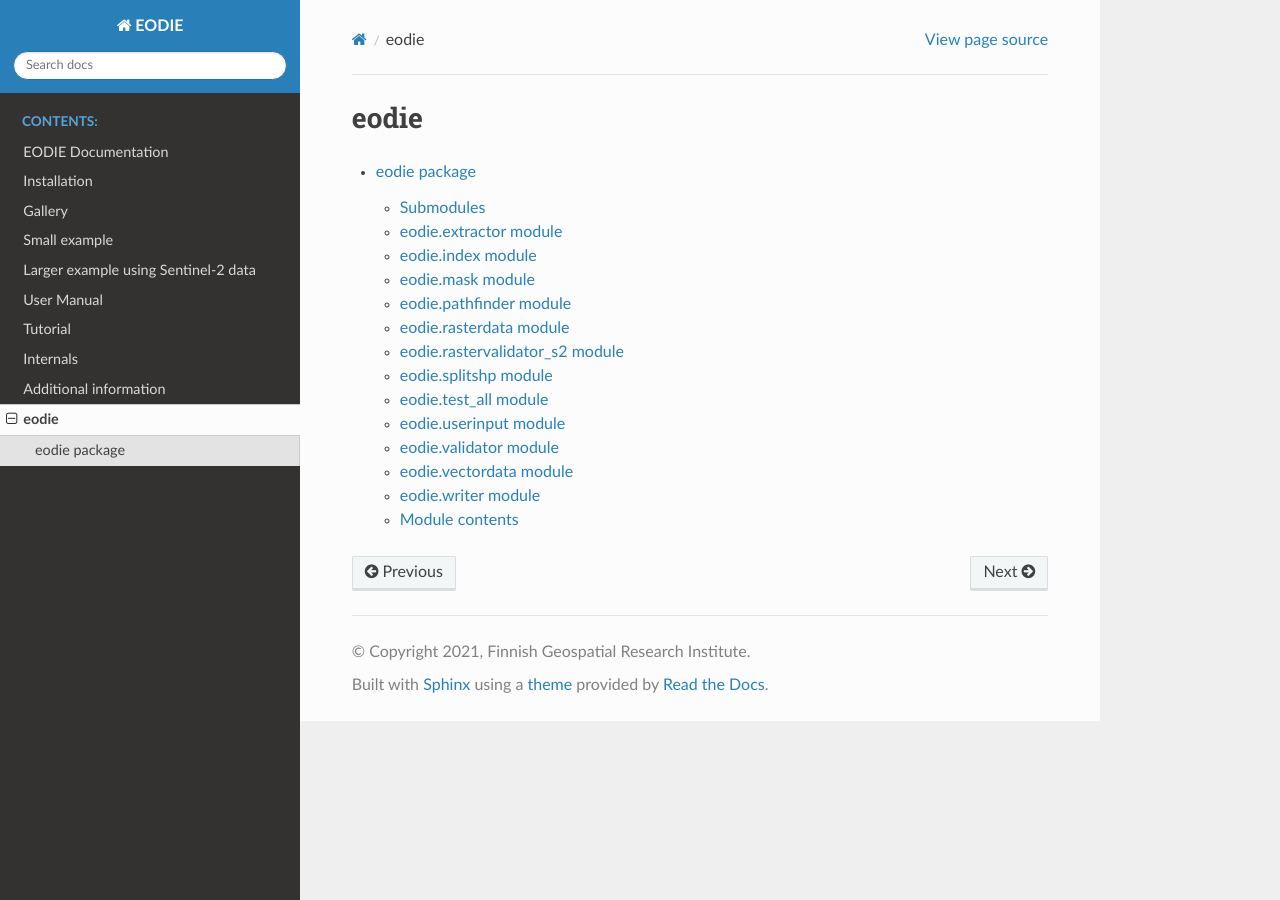
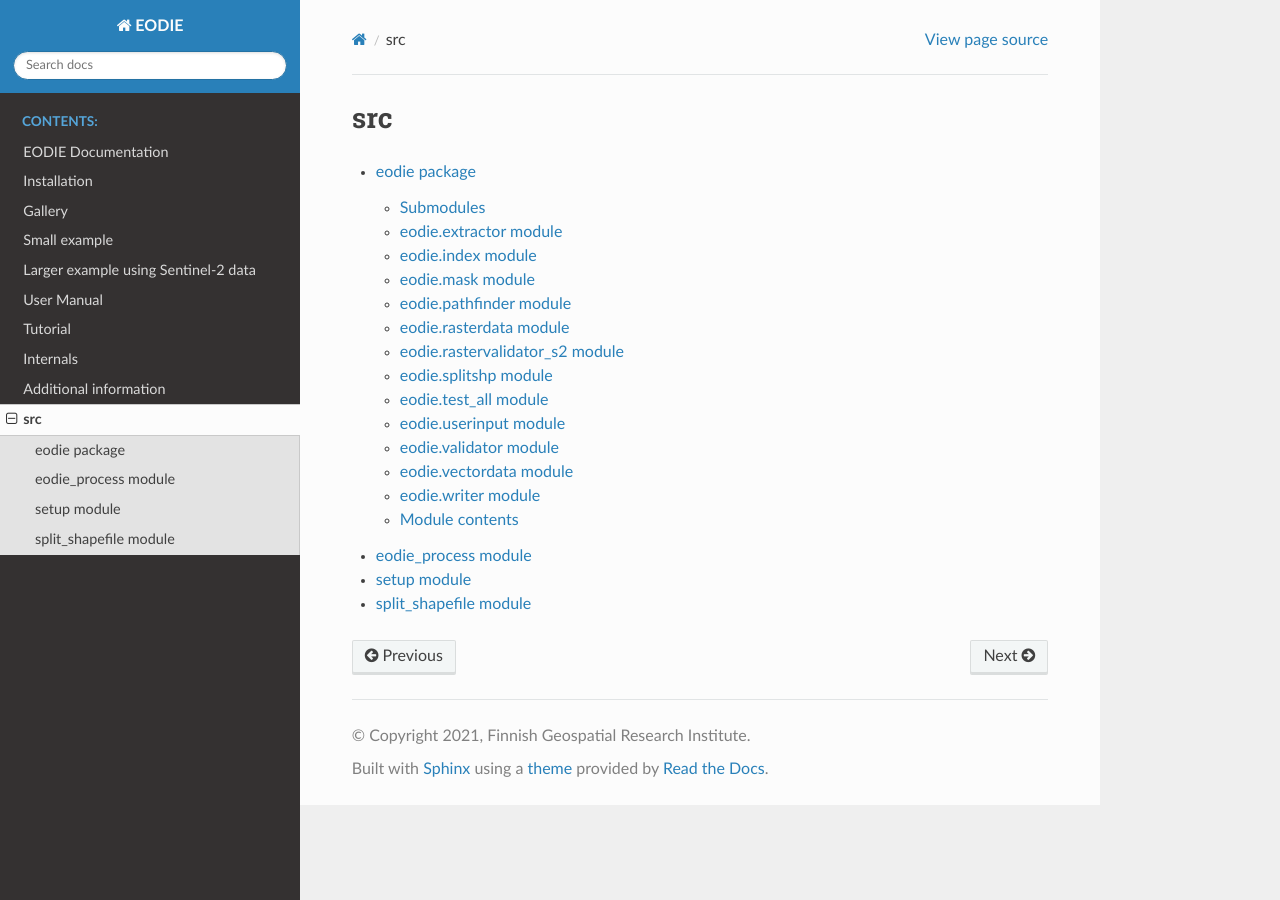
Before and after one commit to samumantha/EODIE, a Sphinx documentation site: the page built from docs/modules.rst, in a window 1280 px wide. Built offline with Sphinx 7.4.7 and the Read the Docs theme 2.0.0, drawn with Linux system fonts in a browser that asks for light colours.

```diff
--- /dev/null
+++ b/docs/eodie_process.rst
@@ -0,0 +1,7 @@
+eodie\_process module
+=====================
+
+.. automodule:: eodie_process
+   :members:
+   :undoc-members:
+   :show-inheritance:
--- a/docs/modules.rst
+++ b/docs/modules.rst
@@ -1,7 +1,10 @@
-eodie
-=====
+src
+===
 
 .. toctree::
    :maxdepth: 4
 
    eodie
+   eodie_process
+   setup
+   split_shapefile
--- /dev/null
+++ b/docs/split_shapefile.rst
@@ -0,0 +1,7 @@
+split\_shapefile module
+=======================
+
+.. automodule:: split_shapefile
+   :members:
+   :undoc-members:
+   :show-inheritance:
```
Also changed, not shown: docs/setup.rst (added, +7 -0 lines).
